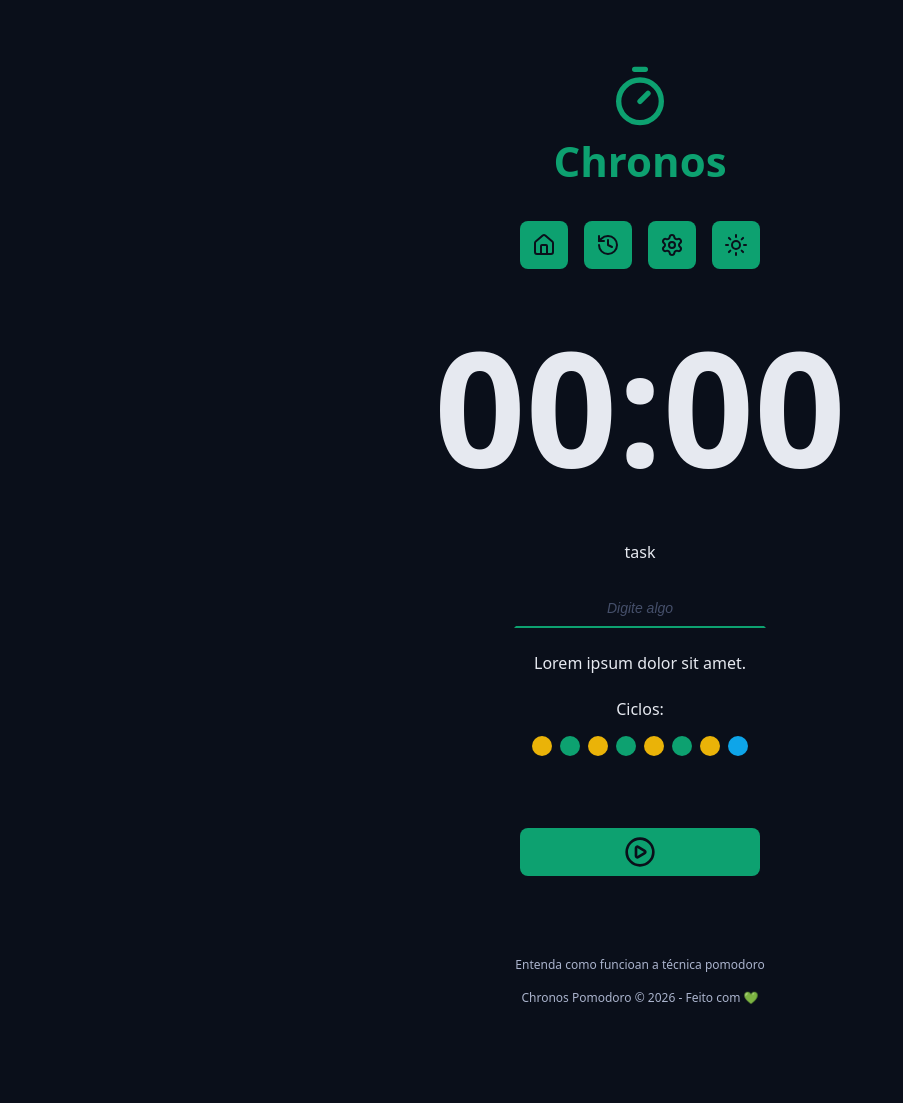
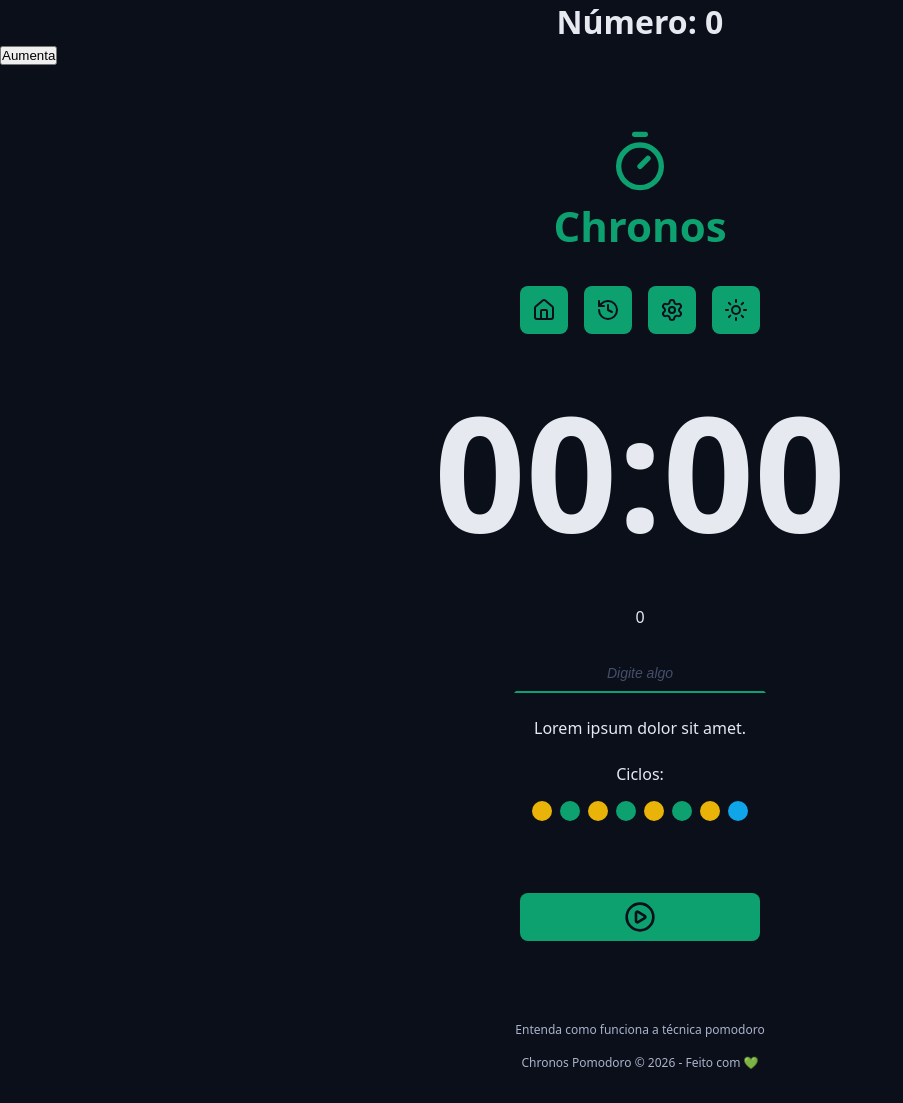
Before and after one commit to valdeirgsilva/chronos-pomodoro, a React (Vite) app: page / in a window 1280 px wide. Shown: the whole page, without its empty margins (0-903 px from the left). Before the commit the page ends 1038 px from the top, so only its background shows below. Built offline with nearby package versions, Linux system fonts and the light colour scheme.

Commit message:
usando useState para o estado com programação reativa

```diff
--- a/src/App.tsx
+++ b/src/App.tsx
@@ -7,13 +7,33 @@
 import { DefaultButton } from './components/DefaultButton';
 import { PlayCircleIcon } from 'lucide-react';
 import { Footer } from './components/Footer';
+import { Heading } from './components/Heading';
+import { useState } from 'react';
 
 import './styles/theme.css';
 import './styles/global.css';
 
 export function App() {
+  // Que todos os componentes que usam "numero"
+  // saibam das mudanças em seu valor.
+
+  // Sempre que eu usar useState, não vou usar atribuição diretamente
+  // const [numero, setNumero] = useState(() => {
+  //   console.log('Lazy initialization');
+  //   return 0;
+  // });
+  const [numero, setNumero] = useState(0);
+
+  function handleClick() {
+    // setNumero(prevState => prevState + 1);
+    setNumero(1);
+  }
+
   return (
     <>
+      <Heading>Número: {numero}</Heading>
+      <button onClick={handleClick}>Aumenta</button>
+
       <Container>
         <Logo />
       </Container>
@@ -30,7 +50,7 @@
         <form className='form' action=''>
           <div className='formRow'>
             <DefaultInput
-              labelText='task'
+              labelText={numero.toString()}
               id='meuInput'
               type='text'
               placeholder='Digite algo'
--- a/src/components/Footer/index.tsx
+++ b/src/components/Footer/index.tsx
@@ -3,7 +3,7 @@
 export function Footer() {
   return (
     <footer className={styles.footer}>
-      <a href='#'>Entenda como funcioan a técnica pomodoro</a>
+      <a href='#'>Entenda como funciona a técnica pomodoro</a>
       <a href='#'>
         Chronos Pomodoro &copy; {new Date().getFullYear()} - Feito com 💚
       </a>
```
